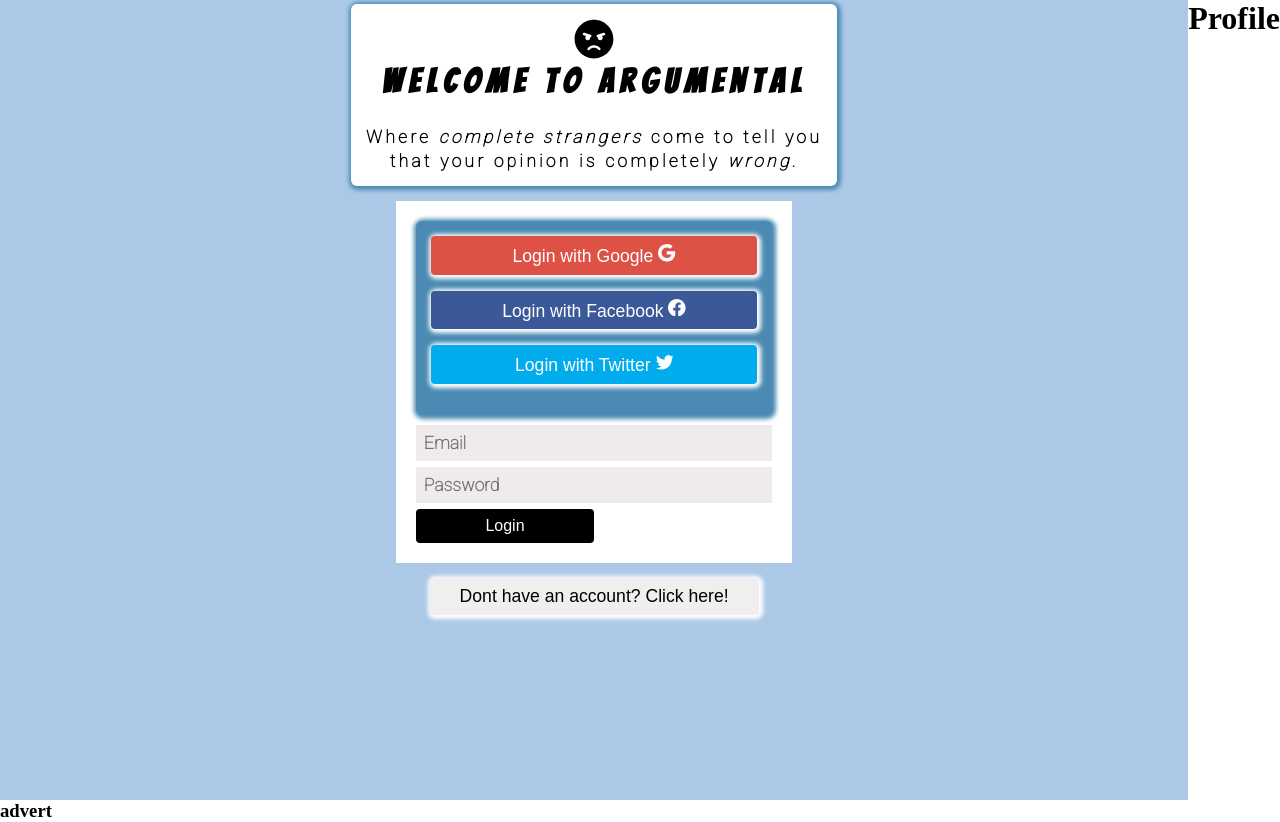
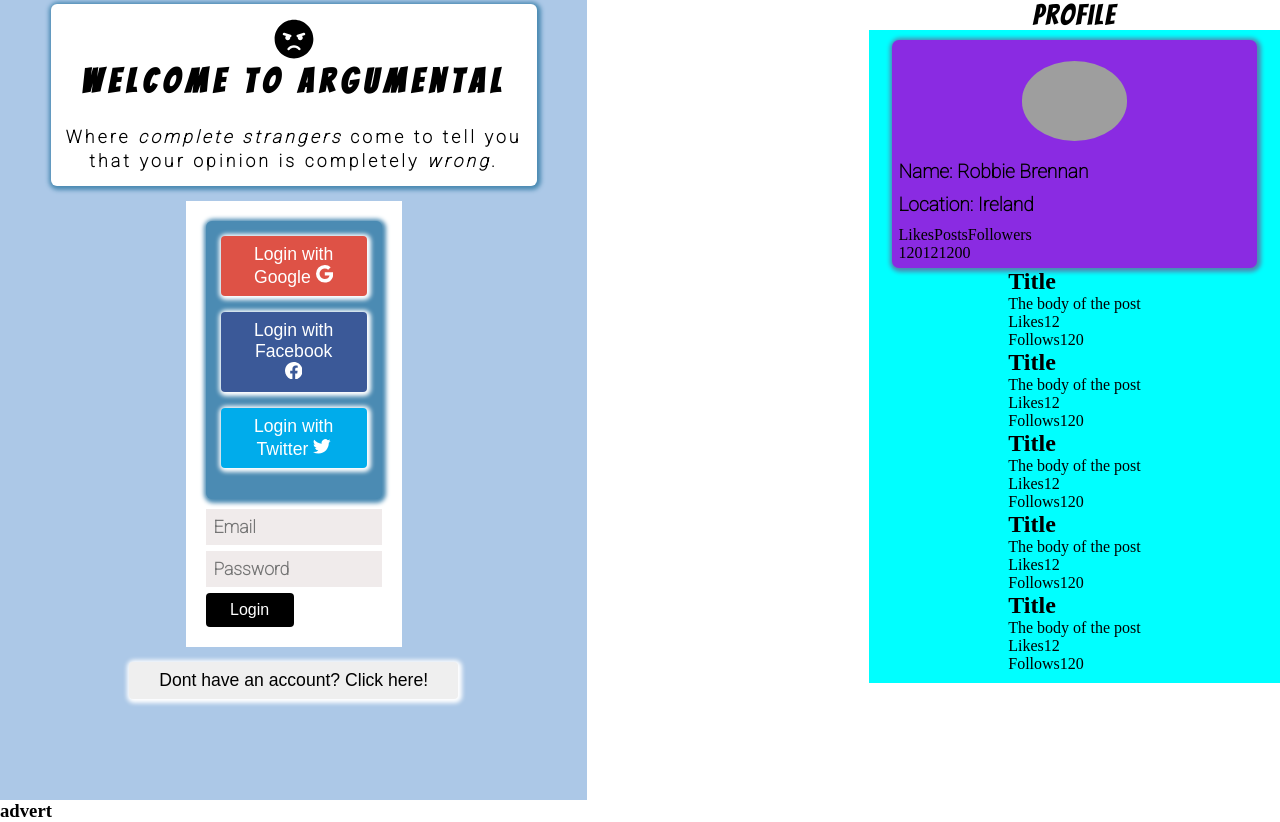
Before and after one commit to RobbieBrennan2342/Argumental, a React (Create React App) app: page /profile in a window 1280 px wide. Built offline with nearby package versions, Linux system fonts and the light colour scheme; grey boxes are pictures that could not be loaded.

Commit message:
profile page template

```diff
--- a/src/App.js
+++ b/src/App.js
@@ -19,7 +19,7 @@ function App() {
   };
 
   return (
-    // <Categories />
+    // <Profile />
     <Router>
       <Card>
         {auth ? <Navbar /> : <Login onAuth={handleAuth} />}
--- a/src/components/categories/Categories.js
+++ b/src/components/categories/Categories.js
@@ -8,6 +8,8 @@ const Categories = (props) => {
       <div className={classes.catsCard}>
         <div className={classes.catsTitle}>
           <span>Categories</span>
+          <br />
+          <span>(more coming soon...)</span>
         </div>
         <CategoryItem />
         <CategoryItem />
--- /dev/null
+++ b/src/components/post/UserPosts.js
@@ -0,0 +1,22 @@
+import React from "react";
+import classes from "../styling/Profile.module.css";
+const UserPosts = () => {
+  return (
+    <div className={classes.userPostsContainer}>
+      <div className={classes.userPost}>
+        <h2>Title</h2>
+        <p>The body of the post</p>
+        <div className={classes.postInter}>
+          <span>Likes</span>
+          <span>12</span>
+        </div>
+        <div className={classes.postInter}>
+          <span>Follows</span>
+          <span>120</span>
+        </div>
+      </div>
+    </div>
+  );
+};
+
+export default UserPosts;
--- a/src/components/profile/Profile.js
+++ b/src/components/profile/Profile.js
@@ -1,7 +1,45 @@
 import React from "react";
-
-const Profile = () => {
-  return <h1>Profile</h1>;
+import UserPosts from "../post/UserPosts";
+import classes from "../styling/Profile.module.css";
+const Profile = (props) => {
+  return (
+    <div className={classes.profileContainer}>
+      <div className={classes.profileTitle}>
+        <span>Profile</span>
+      </div>
+      <div className={classes.profileCard}>
+        <div className={classes.profileInfo}>
+          <div className={classes.profileImg}>
+            <img
+              src="https://st2.depositphotos.com/1104517/11965/v/600/depositphotos_119659092-stock-illustration-male-avatar-profile-picture-vector.jpg"
+              alt="profile"
+            />
+          </div>
+          <div className={classes.profileDetails}>
+            <span>Name: Robbie Brennan</span>
+            <span>Location: Ireland</span>
+          </div>
+          <div className={classes.profileInter}>
+            <div className={classes.profileInterItems}>
+              <span>Likes</span>
+              <span>Posts</span>
+              <span>Followers</span>
+            </div>
+            <div className={classes.profileInterTotals}>
+              <span>120</span>
+              <span>12</span>
+              <span>1200</span>
+            </div>
+          </div>
+        </div>
+        <UserPosts />
+        <UserPosts />
+        <UserPosts />
+        <UserPosts />
+        <UserPosts />
+      </div>
+    </div>
+  );
 };
 
 export default Profile;
--- /dev/null
+++ b/src/components/styling/Profile.module.css
@@ -0,0 +1,60 @@
+.profileContainer{
+    width: 70%;
+    margin-left: 22%;
+}
+
+.profileTitle{
+    width: 100%;
+    text-align: center;
+    font-family: 'Bangers', sans-serif;
+    font-size: 1.8rem;
+    letter-spacing: 0.1rem;
+
+}
+
+.profileCard{
+    display: flex;
+    align-items: center;
+    flex-direction: column;
+    justify-content: center;
+    background-color:aqua;
+    padding: 10px;
+}
+
+.profileInfo{
+    width: 90%;
+    background-color: blueviolet;
+    border-radius: 7px;
+    box-shadow: 1px 1px 4px 3px #4b8bb3;
+    padding: .4rem;
+}
+
+.profileImg{
+    width: 30%;
+    border-radius: 50%;
+    margin: 15px auto;
+}
+.profileImg img{
+    width: 100%;
+    border-radius: 50%;
+}
+
+.profileDetails{
+    display: flex;
+    flex-direction: column;
+
+}
+
+.profileDetails span{
+    margin-bottom: 10px;
+    font-family: 'Roboto', sans-serif;
+    font-size: 1.2rem;
+    font-weight: bold;
+}
+
+.profileInterItems,
+.profileInterTotals{
+    width: 20%;
+    display: flex;
+    justify-content: space-between;
+}
```
